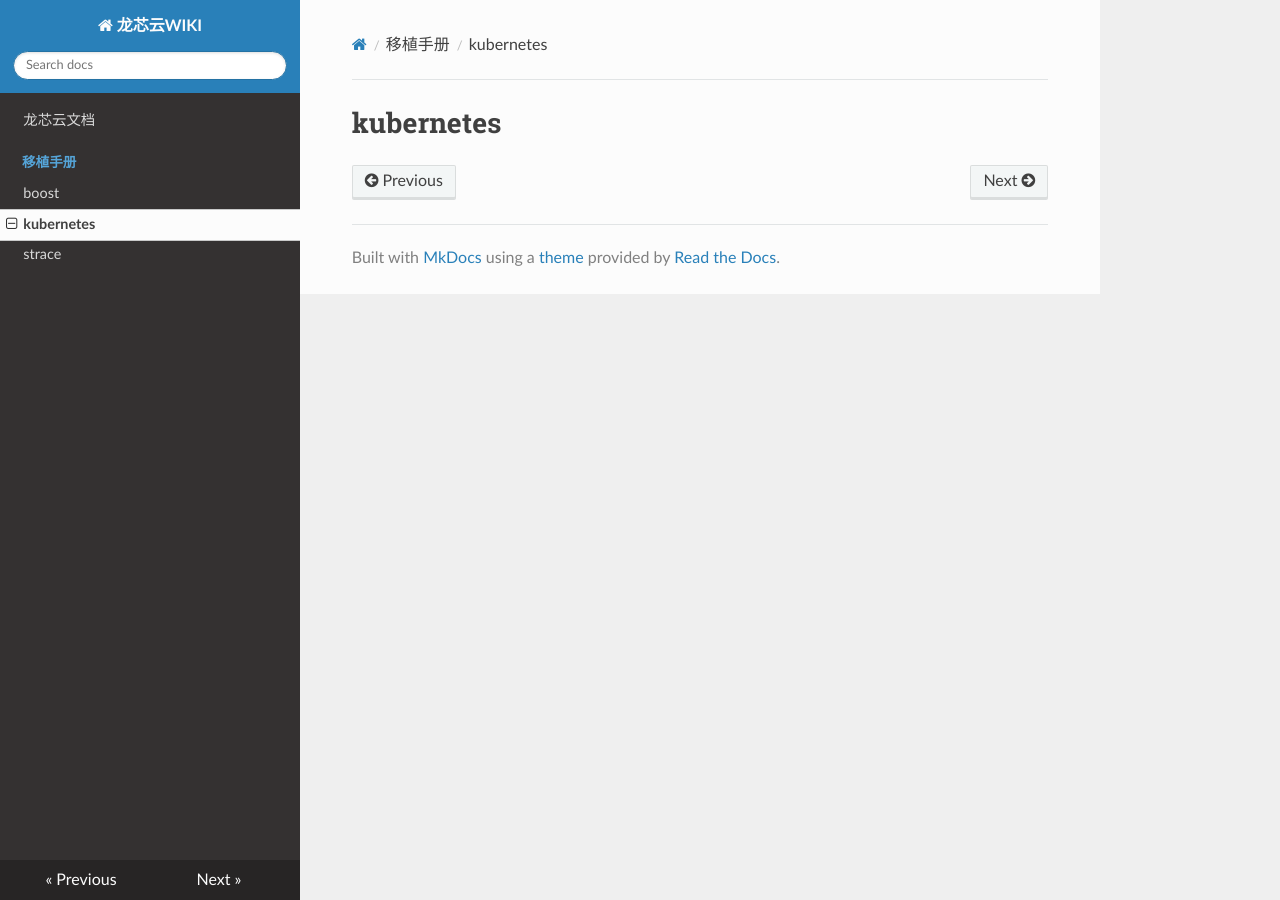
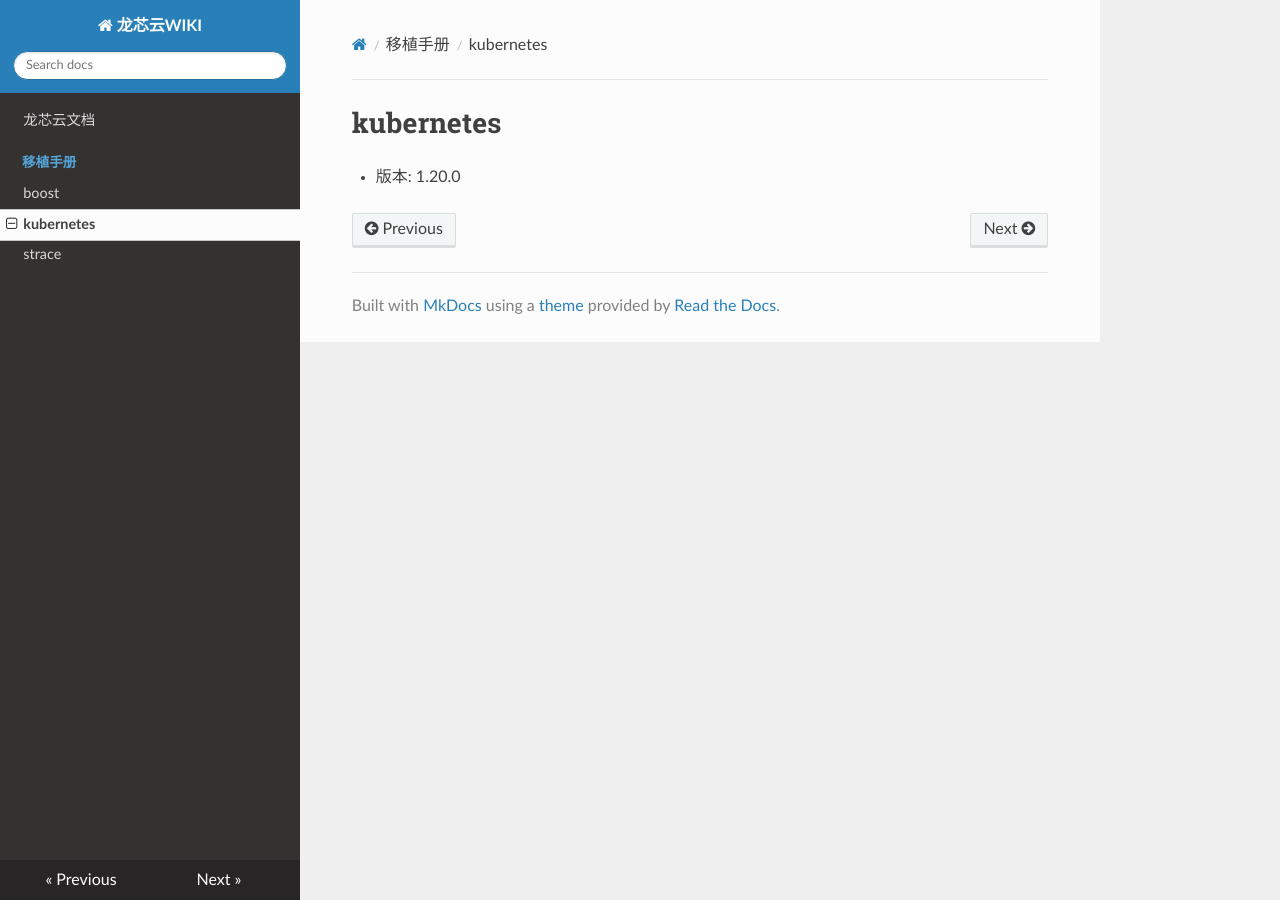
Before and after one commit to Loongson-Cloud-Community/Loongson-Cloud-Community, an MkDocs documentation site: the page built from docs/移植手册/kubernetes.md, in a window 1280 px wide. Built offline with MkDocs 1.6.1, drawn with Linux system fonts in a browser that asks for light colours; nearby versions of some CDN libraries.

Commit message:
Update kubernetes.md

```diff
--- a/docs/移植手册/kubernetes.md
+++ b/docs/移植手册/kubernetes.md
@@ -1 +1,3 @@
 # kubernetes
+
+- 版本: 1.20.0
```
